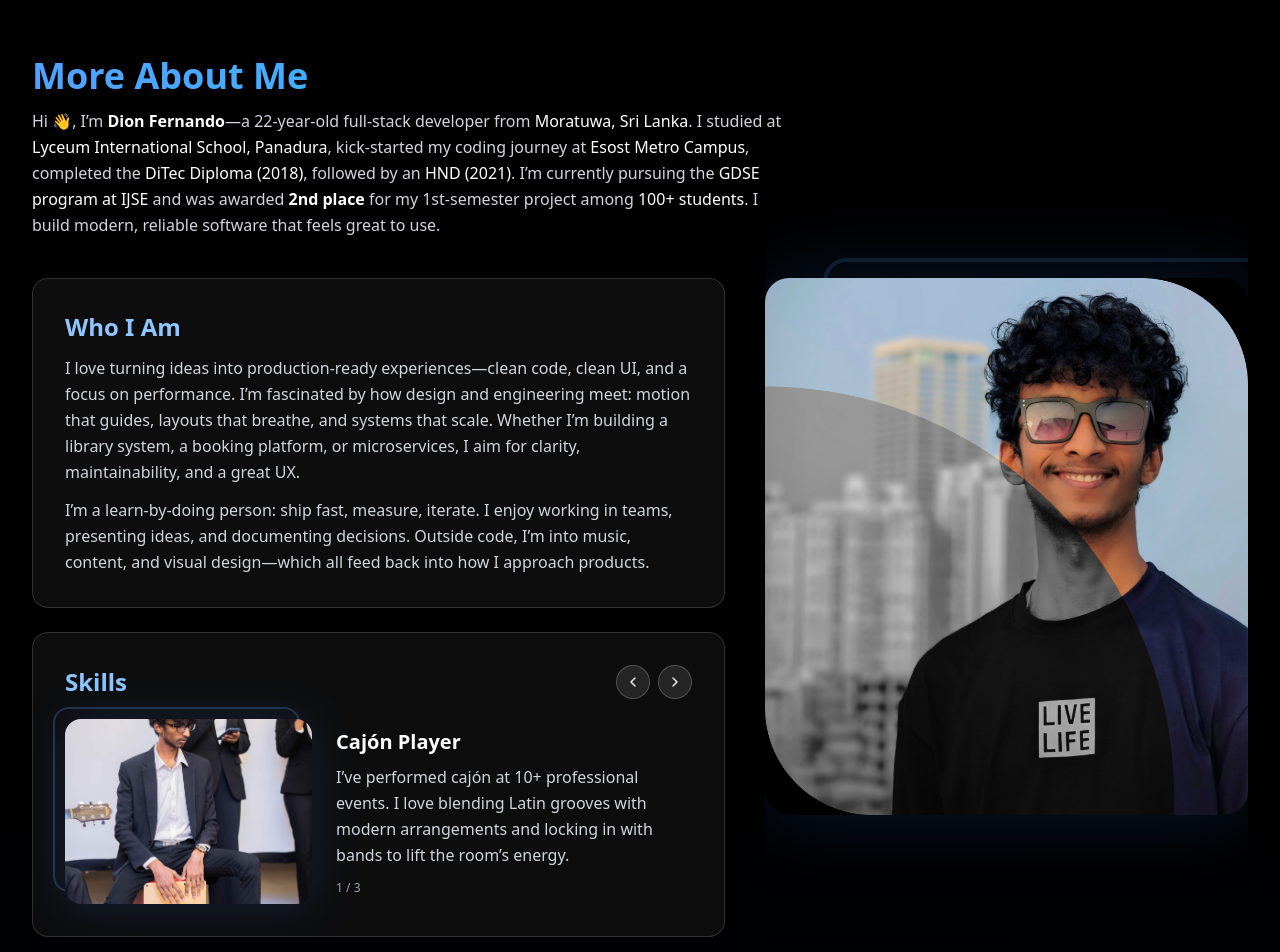
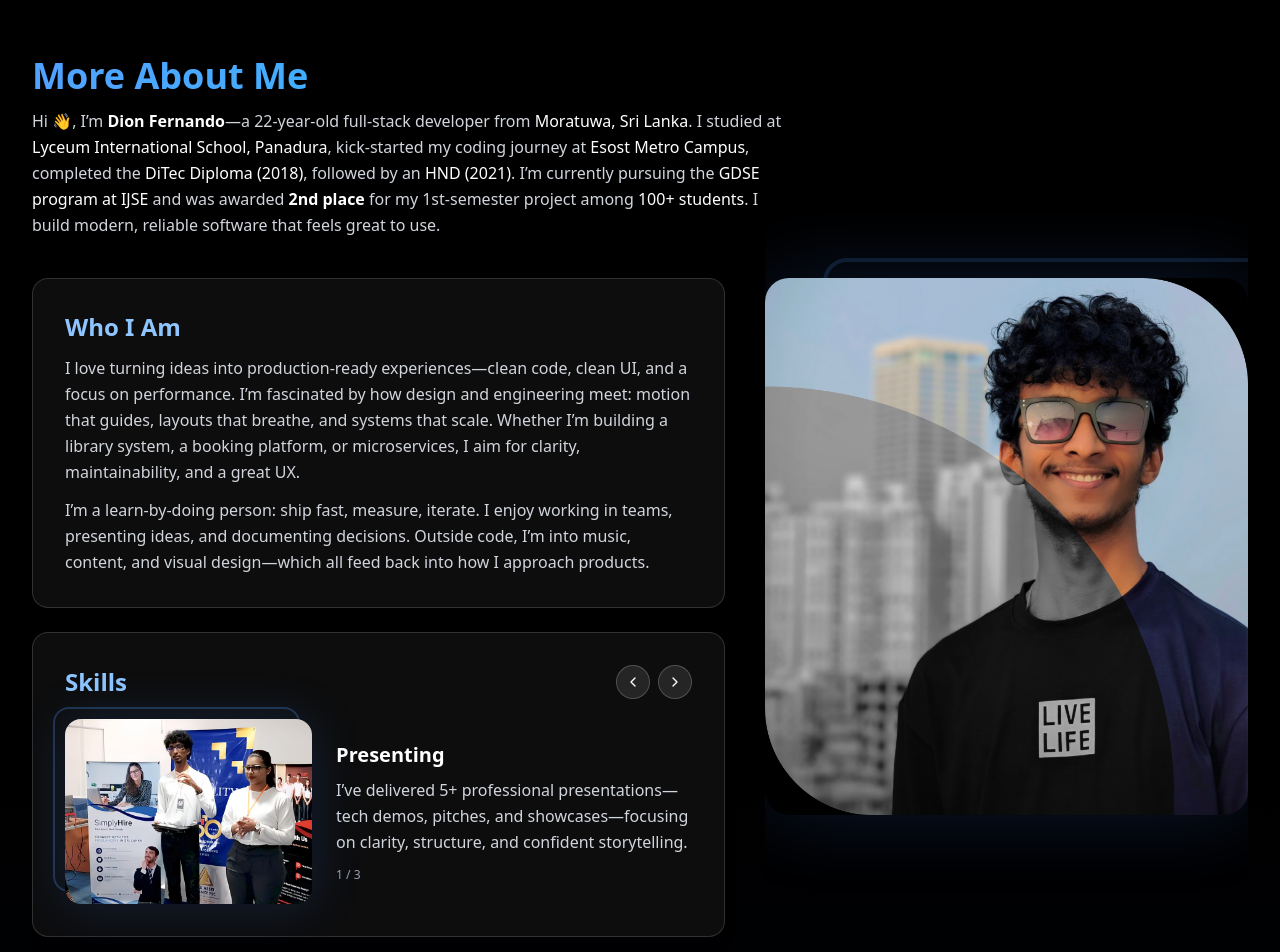
Before and after one commit to DionFernando/React-Portfolio, a React (Vite) app: page /#/more-about-me in a window 1280 px wide. Shown: the top 952 px of the page. Built offline with nearby package versions, Linux system fonts and the light colour scheme.

Commit message:
Commit v1

```diff
--- a/src/pages/MoreAboutMe.tsx
+++ b/src/pages/MoreAboutMe.tsx
@@ -50,6 +50,12 @@ import g16 from "../assets/more/gal-16.jpg";
 
 const skills = [
     {
+        title: "Presenting",
+        img: skillPresenting,
+        body:
+            "I’ve delivered 5+ professional presentations—tech demos, pitches, and showcases—focusing on clarity, structure, and confident storytelling.",
+    },
+    {
         title: "Cajón Player",
         img: skillCajon,
         body:
@@ -61,12 +67,7 @@ const skills = [
         body:
             "Mostly self-taught—with a big assist from YouTube—I play contemporary pieces and chord progressions for songwriting and relaxed jamming.",
     },
-    {
-        title: "Presenting",
-        img: skillPresenting,
-        body:
-            "I’ve delivered 5+ professional presentations—tech demos, pitches, and showcases—focusing on clarity, structure, and confident storytelling.",
-    },
+
 ];
 
 const designingImages = [design1, design4, design5];
```
